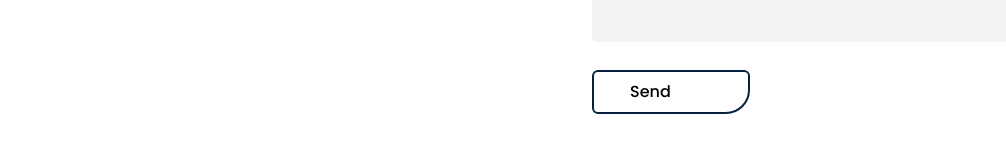
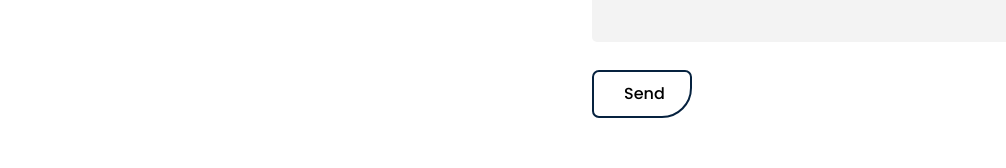
Before and after one commit to keneeeyt/my_portfolio, a React (Create React App) app: page / in a window 1280 px wide. Shown: the part 3810-3978 px from the top of the page, without its empty margins (64-1070 px from the left). Built offline with nearby package versions, Linux system fonts and the light colour scheme; a web font is replaced by a local one.

Commit message:
fixed content bugs

```diff
--- a/public/index.html
+++ b/public/index.html
@@ -7,9 +7,9 @@
     <meta name="theme-color" content="#000000" />
     <meta
       name="description"
-      content="Web site created using create-react-app"
+      content="This is my Official Portfolio Website"
     />
-    <link rel="apple-touch-icon" href="%PUBLIC_URL%/logo192.png" />
+
     <!--
       manifest.json provides metadata used when your web app is installed on a
       user's mobile device or desktop. See https://developers.google.com/web/fundamentals/web-app-manifest/
--- a/src/components/Contact.js
+++ b/src/components/Contact.js
@@ -88,8 +88,8 @@ function Contact() {
           whileHover={{scale: 1.1}}
           transition= {{duration: 0.3}}
 
-          className='btn w-[60%] md:w-[40%] lg:w-[30%] mt-5'>
-            <button type='submit'>Send</button>
+          className='submit w-[60%] md:w-[40%] lg:w-[30%] mt-5'>
+            <button type='submit' className='w-[100px]'>Send</button>
           </motion.div>
           </form>
           </motion.div>
--- a/src/components/sass/contact.scss
+++ b/src/components/sass/contact.scss
@@ -5,9 +5,8 @@
     grid-template-columns: repeat(auto-fit, minmax(150px, 1fr));
     gap:0.5rem;
 
-@media screen and (max-width: 700px){
-    grid-template-columns: 1fr;
-}
+
+
 
 
 .socials_icons {
@@ -53,4 +52,16 @@
 
   }
 
+
+
 }
+
+.submit button {
+    padding-top:10px;
+    padding-bottom: 10px;
+    padding-left: 30px ;
+    padding-right: 30px;
+    border-radius:7px 7px 30px 7px ;
+    border: 2px solid #06223F;
+    font-weight: 500;
+}
```
